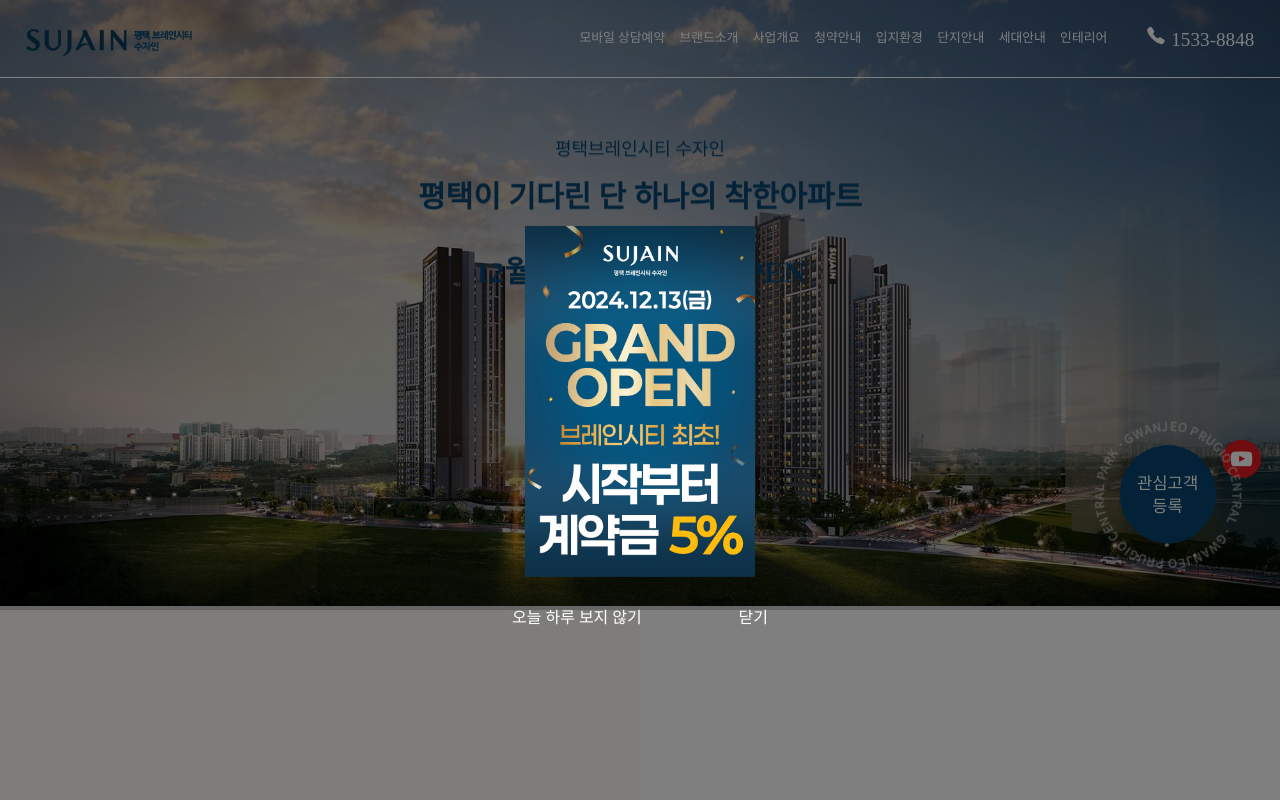
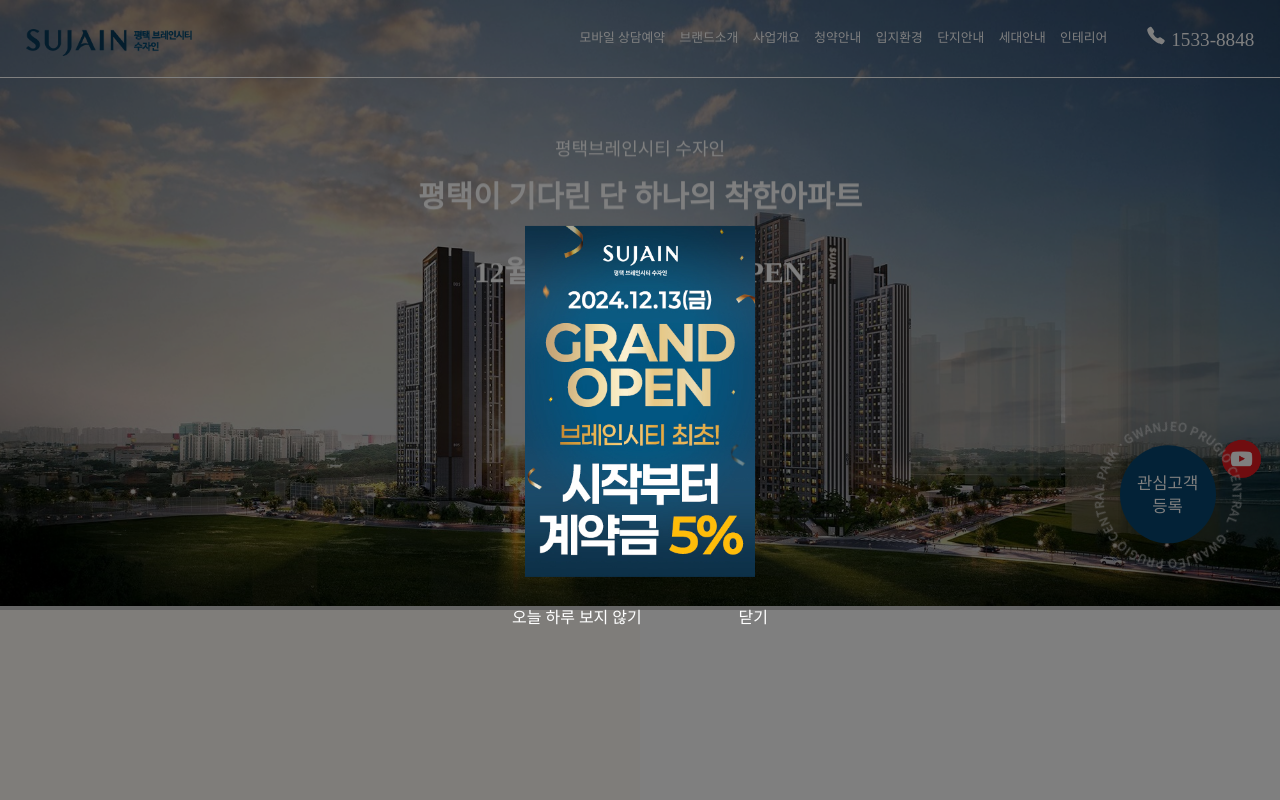
Before and after one commit to parkjihun22/jeju-wepark, a React (Create React App) app: page / in a window 1280 px wide. Shown: the top 800 px of the page. Built offline with nearby package versions, Linux system fonts and the light colour scheme; a web font is replaced by a local one.

Commit message:
feat : ..dd

```diff
--- a/src/pages/Main/Main.module.scss
+++ b/src/pages/Main/Main.module.scss
@@ -31,7 +31,7 @@
     width: 100%;
     height: 100%;
     background-color: rgba(0, 0, 0, 0.2); /* 배경을 어둡게 */
-    animation: fadeIn 1.5s ease-in-out forwards; /* 오버레이도 가운데에서 퍼지며 나타남 */
+    animation: fadeIn 1.5s ease-in-out forwards; /* 오버레이도 가운데에서 퍼지F며 나타남 */
 }
 
 .mainImageTextBox {
@@ -39,7 +39,7 @@
     top: 35%;
     left: 50%;
     transform: translate(-50%, -50%);
-    color: #07456E;
+    color: #FFFFFF;
     text-align: center;
     opacity: 0;
     animation: textFadeIn 2s forwards 0.5s; /* 텍스트가 서서히 나타나게 */
@@ -47,6 +47,7 @@
 
 .mainImageTextSub {
     font-size: 18px;
+    color: #FFFFFF;
     font-weight: normal;
     margin-bottom: 10px;
     animation: textSlideIn 1s ease-in-out forwards; /* 텍스트 슬라이드 애니메이션 */
```
